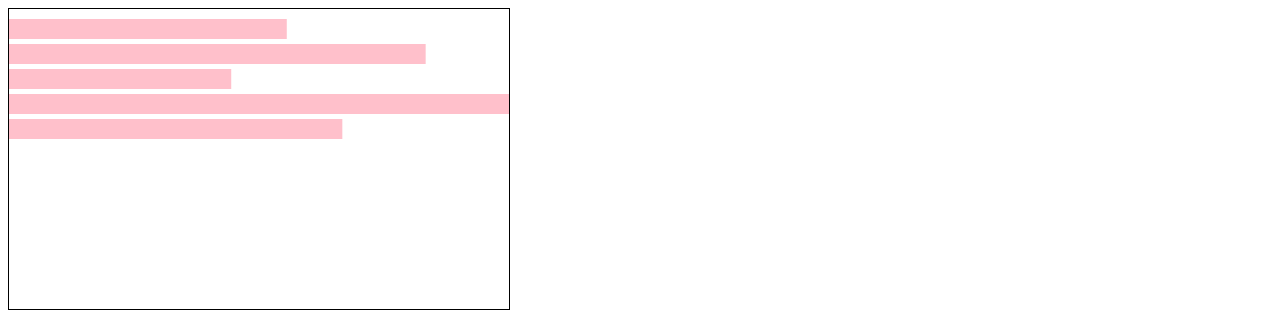
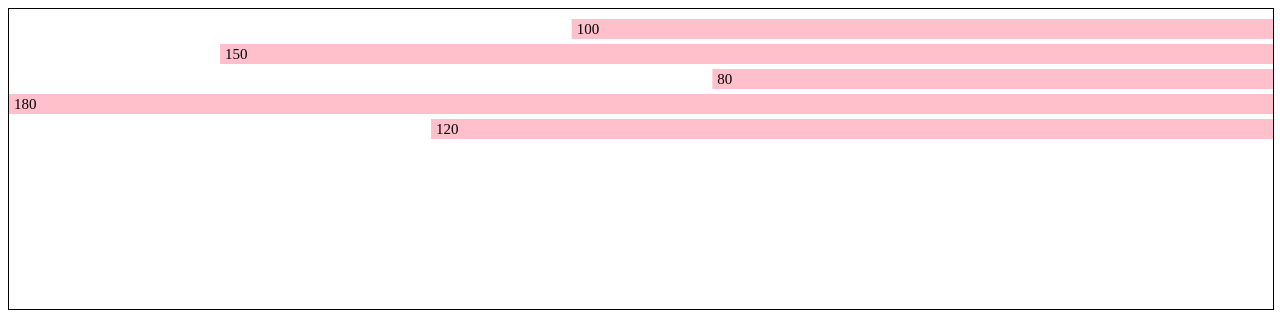
Before and after one commit to sangdo14/d3-basic, a plain HTML site: page index.html in a window 1280 px wide. Drawn offline with nearby package versions, Linux system fonts and the light colour scheme.

Commit message:
feat: 차트 리사이징 적용

```diff
--- a/index.html
+++ b/index.html
@@ -8,7 +8,7 @@
   <script type="module" src="main.js"></script>
 </head>
 <body>
-  <svg style="border: 1px solid" width='500' height='300'></svg>
+  <svg style="border: 1px solid" width='100%' height='300'></svg>
   <!-- <svg style="border: 1px solid red;"></svg> -->
 </body>
 </html>
--- a/main.js
+++ b/main.js
@@ -1,25 +1,105 @@
 const dataset = [100, 150, 80, 180, 120];
-const svgWid = 500;
-const svgHt = 300;
 
-const svg = d3.select('svg');
+render();
+window.addEventListener('resize', render);
 
-// xPercent에 대입되는 값은 백분통화 해주는 함수
-const xPercent = d3
-  .scaleLinear() // 비율화 준비
-  .domain([0, d3.max(dataset)]) // 데이터를 비율화
-  .range([0, svgWid]); // 데이터가 출력된 프레임을 비율화
+function render(){
+  const svg = d3.select('svg');
+  const svgWid = svg.node().getBoundingClientRect().width;
+  const svgHt = svg.node().getBoundingClientRect().height;
 
+/************************************************* */
+// 세로로 표시하기
+// const xPercent = d3
+//   .scaleLinear() // 비율화 준비
+//   .domain([0, d3.max(dataset)]) // 데이터를 비율화. (최소, 최대)
+//   .range([0, svgHt]); // 데이터가 출력된 프레임을 비율화
+
+//   svg
+//     .selectAll('rect')
+//     .data(dataset)
+//     .enter()
+//     .append('rect')
+//     .attr('y', (d) => svgHt - xPercent(d))
+//     .attr('x', (d,i)=> i*50 + 10)
+//     .attr('height', (d) => xPercent(d)) //xPercent 함수를 이용하여 각 수치 값을 전달시 자동으로 제일 큰 수치 값을 기준으로 백분율화
+//     .attr('width', 40)
+//     .attr('fill', 'pink');
+
+//     svg
+//     .selectAll('text')
+//     .data(dataset)
+//     .enter()
+//     .append('text')
+//     .attr('x', (d,i) => i*50 + 45)
+//     .attr('y', (d)=> svgHt - xPercent(d) + 15)
+//     .attr('text-anchor','end')
+//     .text((d)=>d)             //text 출력
+//     .attr("font-size", "15px")
+
+/************************************************* */
+// 우측 정렬된 것처럼 표시하기
+  const xPercent = d3
+    .scaleLinear() // 비율화 준비
+    .domain([0, d3.max(dataset)]) // 데이터를 비율화. (최소, 최대)
+    .range([0, svgWid]); // 데이터가 출력된 프레임을 비율화
+
+  //기존에 그렸던 것을 초기화
+  svg.selectAll('text').remove();
+  svg.selectAll('rect').remove();
+
+  // 갱신된 값으로 그리기
   svg
     .selectAll('rect')
     .data(dataset)
     .enter()
     .append('rect')
-    .attr('x', 0)
+    .attr('x', (d) => svgWid - xPercent(d))
     .attr('y', (d,i)=> i*25 + 10)
     .attr('width', (d) => xPercent(d)) //xPercent 함수를 이용하여 각 수치 값을 전달시 자동으로 제일 큰 수치 값을 기준으로 백분율화
     .attr('height', 20)
     .attr('fill', 'pink');
+
+  svg
+    .selectAll('text')
+    .data(dataset)
+    .enter()
+    .append('text')
+    .attr('x', (d) => svgWid - xPercent(d) + 5)
+    .attr('y', (d,i)=> i*25 + 25)
+    .text((d)=>d)             //text 출력
+    .attr("font-size", "15px")
+  }
+
+/************************************************* */
+// xPercent에 대입되는 값은 백분화 해주는 함수
+// const xPercent = d3
+//   .scaleLinear() // 비율화 준비
+//   .domain([0, d3.max(dataset)]) // 데이터를 비율화. (최소, 최대)
+//   .range([0, svgWid]); // 데이터가 출력된 프레임을 비율화
+
+//   svg
+//     .selectAll('rect')
+//     .data(dataset)
+//     .enter()
+//     .append('rect')
+//     .attr('x', 0)
+//     .attr('y', (d,i)=> i*25 + 10)
+//     .attr('width', (d) => xPercent(d)) //xPercent 함수를 이용하여 각 수치 값을 전달시 자동으로 제일 큰 수치 값을 기준으로 백분율화
+//     .attr('height', 20)
+//     .attr('fill', 'pink');
+
+// svg
+//   .selectAll('text')
+//   .data(dataset)
+//   .enter()
+//   .append('text')
+//   .attr('x', (d) => xPercent(d) - 5)
+//   .attr('y', (d,i)=> i*25 + 25)
+//   .attr('text-anchor','end')
+//   .text((d)=>d)             //text 출력
+//   .attr("font-size", "15px");
+
 
 
 /*********** 차트 그리기 ***************/
```
